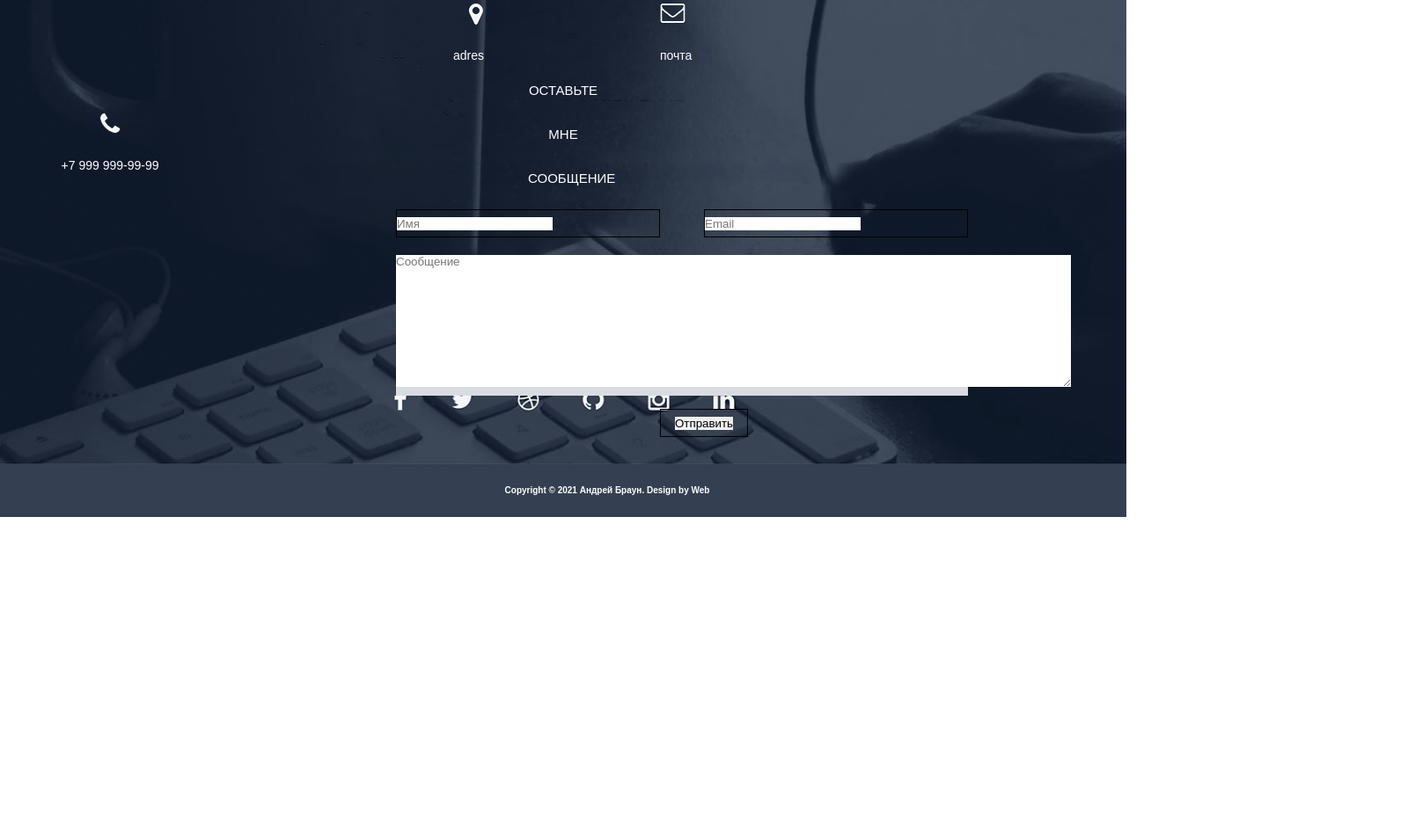
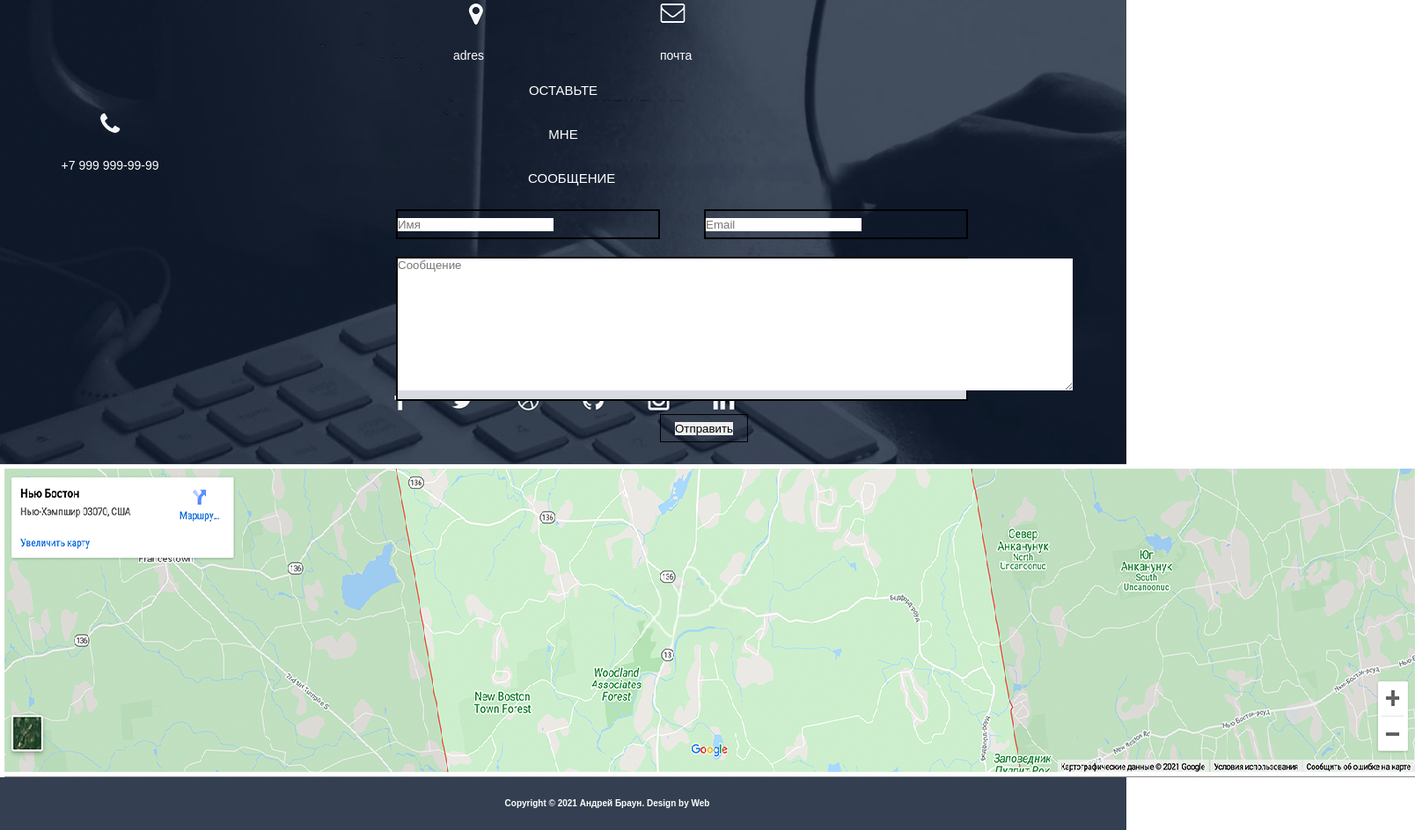
Before and after one commit to Artem821/Artem821.github.io, a plain HTML site: page src/index.html in a window 1280 px wide. Shown: the part 4699-5643 px from the top of the page at 88% size, 1608 px wide, since content can reach past the window. Before the commit the page ends 5287 px from the top, so only its background shows below. Drawn offline with Linux system fonts and the light colour scheme.

Commit message:
ДЗ урок 4 почти конец

```diff
--- a/src/css/style.css
+++ b/src/css/style.css
@@ -347,7 +347,7 @@ margin-top: 50px;
     float:left;
     text-align: left;
     margin-top: 10px;
-   border: 1px solid #000;
+      border: 2px solid #000;
      color: #ffffff;
 width: 300px;
 }
@@ -358,7 +358,7 @@ width: 300px;
     float:left;
     text-align:left;
     margin-top: 10px;
-    border: 1px solid #000;
+    border: 2px solid #000;
      color: #ffffff;
 
 }
@@ -369,7 +369,7 @@ width: 300px;
     float:left;
     text-align: left;
     margin-top: 20px;
-
+border: 2px solid #000;
   background-color: #d8dce2;
 
 }
--- a/src/index.html
+++ b/src/index.html
@@ -264,6 +264,9 @@
 
 </div>
 </div>
+<div>
+    <img src="img/%D0%9A%D0%B0%D1%80%D1%82%D0%B0%20%D0%BA%D0%BE%D0%BF%D0%B8%D1%8F.png">
+</div>
 
 
 <nav class="end">
```
Also changed, not shown: src/img/мент.jpg (added).
